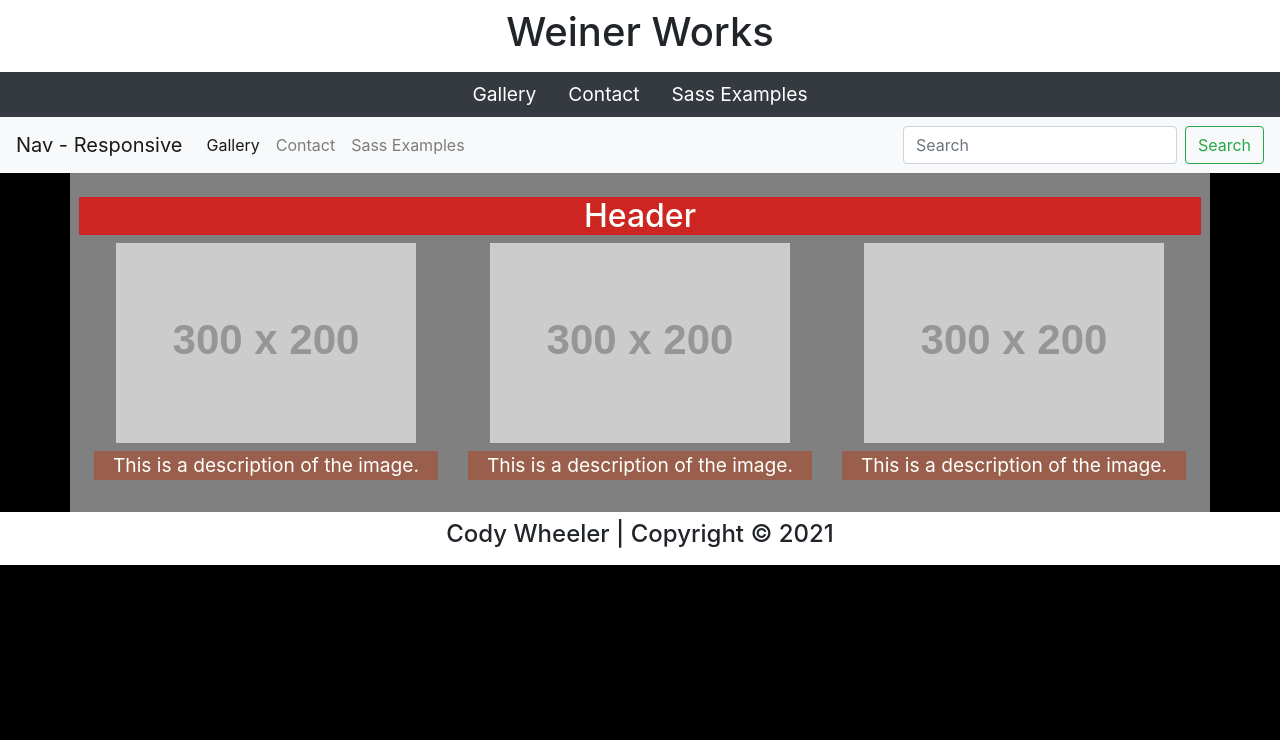
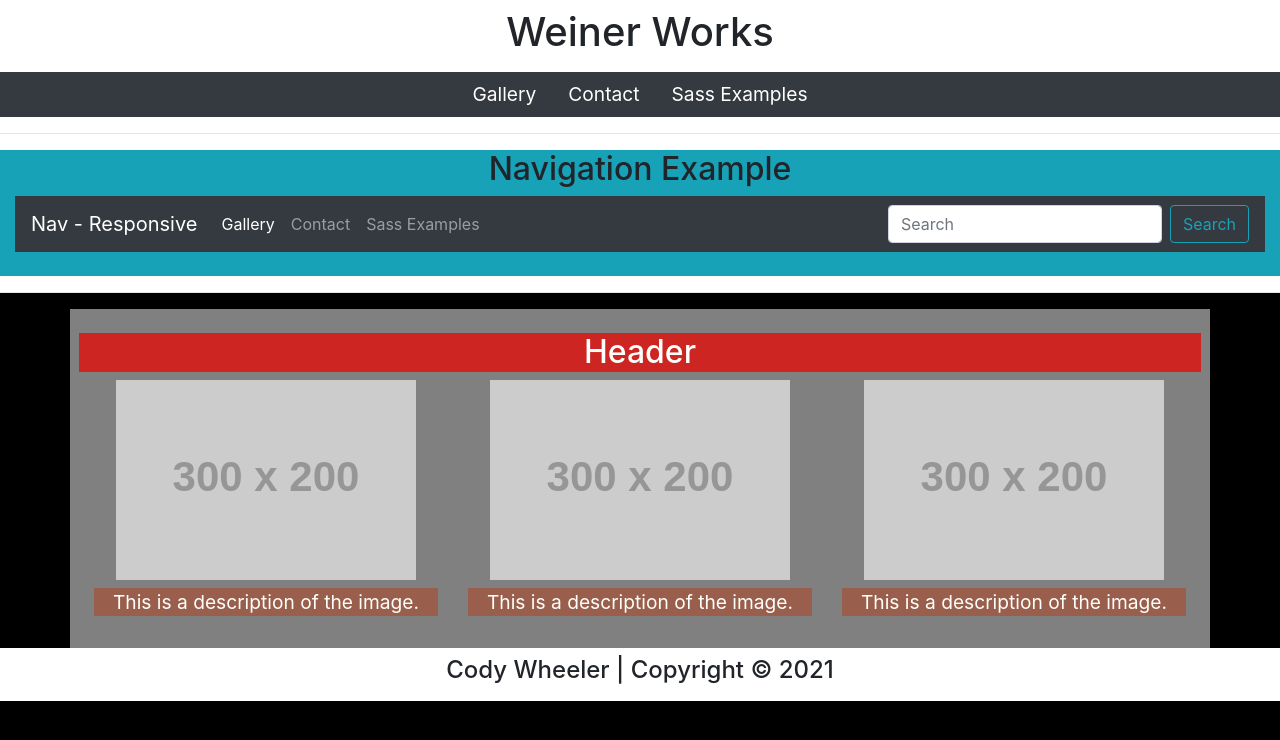
Before and after one commit to cwheeler6754/bootstrap-demo, a website: page app/Sass-examples.html in a window 1280 px wide. Drawn offline with Linux system fonts and the light colour scheme; placeholder pictures from the web are drawn by us.

Commit message:
finish nav example

```diff
--- a/app/Sass-examples.html
+++ b/app/Sass-examples.html
@@ -30,8 +30,11 @@
       </li>
     </ul>
 
+    <hr>
+    <div class="container-fluid bg-info pb-4">
+      <h2 class="text-center">Navigation Example</h2>
       <!--This is the navigation example for a responsive navbar that collapes-->
-    <nav class="navbar navbar-expand-lg navbar-light bg-light">
+      <nav class="navbar navbar-expand-lg navbar-dark bg-dark">
         <button class="navbar-toggler" type="button" data-toggle="collapse" data-target="#navbarTogglerDemo01" aria-controls="navbarTogglerDemo01" aria-expanded="false" aria-label="Toggle navigation">
           <span class="navbar-toggler-icon"></span>
         </button>
@@ -50,10 +53,12 @@
           </ul>
           <form class="form-inline my-2 my-lg-0">
             <input class="form-control mr-sm-2" type="search" placeholder="Search" aria-label="Search">
-          <button class="btn btn-outline-success my-2 my-sm-0" type="submit">Search</button>
+            <button class="btn btn-outline-info my-2 my-sm-0" type="submit">Search</button>
           </form>
         </div>
       </nav>
+    </div>
+    <hr>
   </header>
 
   <main class="container p-4">
```
Lines whose indentation alone changed are shown as unchanged.
